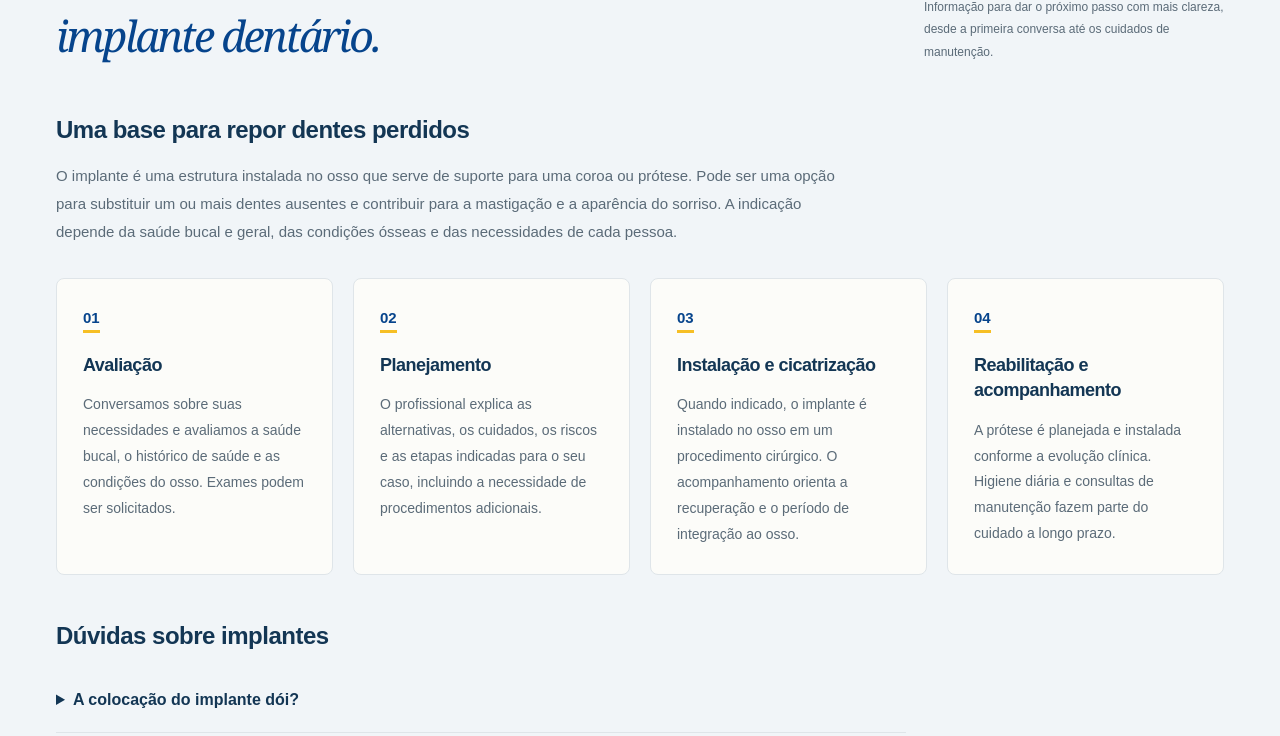
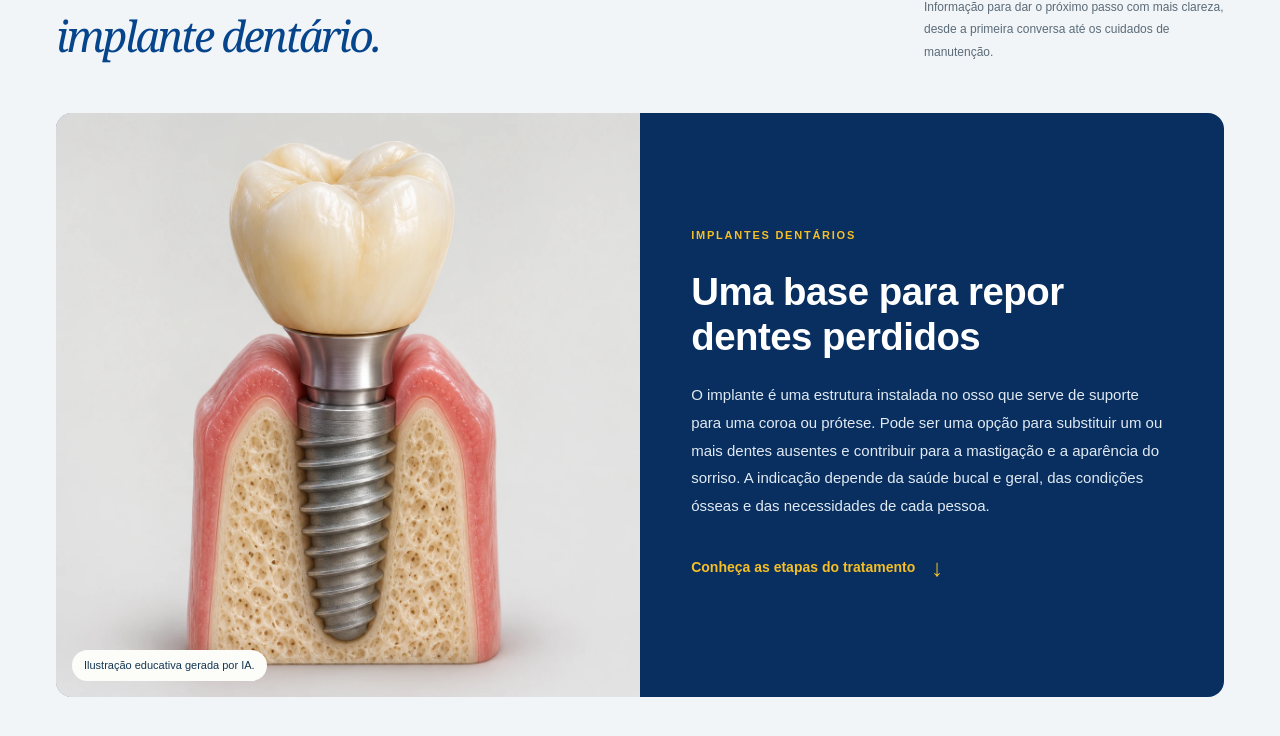
Before and after one commit to 011bigodeee-eng/-Volte-A-Sorrir-Brasil, a Next.js app: page / in a window 1280 px wide. Shown: the part 2689-3425 px from the top of the page. Built offline with nearby package versions, Linux system fonts and the light colour scheme; no server answers.

Commit message:
Highlight implants section with large educational image

```diff
--- a/src/app/globals.css
+++ b/src/app/globals.css
@@ -4296,3 +4296,38 @@ html:not([data-skip-intro="true"]) .hero-photo {
   .implants-steps li { padding: 24px; }
   .implants-appointment .button { width: 100%; font-size: 13px; }
 }
+
+.implants-feature {
+  display: grid;
+  grid-template-columns: 1fr 1fr;
+  align-items: stretch;
+  margin-bottom: 40px;
+  border-radius: 16px;
+  overflow: hidden;
+  background: var(--navy);
+}
+.implants-visual { position: relative; margin: 0; background: #e6e5e0; }
+.implants-visual > img { width: 100%; height: 100%; object-fit: contain; }
+.implants-visual figcaption {
+  position: absolute;
+  bottom: 16px;
+  left: 16px;
+  right: 16px;
+  width: fit-content;
+  padding: 6px 12px;
+  background: var(--paper);
+  color: var(--ink);
+  border-radius: 20px;
+  font-size: 11px;
+}
+.implants-feature .implants-intro { padding: clamp(28px, 4vw, 60px); margin: 0; align-self: center; }
+.implants-feature-label { color: var(--yellow); font-size: 11px; letter-spacing: 0.16em; font-weight: 800; }
+.implants-feature .implants-intro h3 { color: white; font-size: clamp(28px, 3vw, 42px); line-height: 1.18; margin: 22px 0; }
+.implants-feature .implants-intro p { color: #e1eaf2; font-size: 15px; }
+.implants-feature-link { display: inline-flex; align-items: center; gap: 16px; color: var(--yellow); font-size: 14px; font-weight: 700; margin-top: 28px; }
+.implants-feature-link span { font-size: 24px; }
+.implants-feature-link:focus-visible { outline: 2px solid var(--yellow); outline-offset: 5px; }
+@media (max-width: 760px) {
+  .implants-feature { grid-template-columns: 1fr; }
+  .implants-visual { aspect-ratio: 1; }
+}
--- a/src/components/implants.tsx
+++ b/src/components/implants.tsx
@@ -1,4 +1,6 @@
 import { Appointment, Eyebrow } from "./ui";
+import Image from "next/image";
+import { images } from "@/lib/images";
 
 const steps = [
   ["Avaliação", "Conversamos sobre suas necessidades e avaliamos a saúde bucal, o histórico de saúde e as condições do osso. Exames podem ser solicitados."],
@@ -24,11 +26,26 @@ export function Implants() {
           </div>
           <p>Informação para dar o próximo passo com mais clareza, desde a primeira conversa até os cuidados de manutenção.</p>
         </div>
-        <div className="implants-intro">
+        <div className="implants-feature">
+          <figure className="implants-visual">
+            <Image
+              src={images.implantes}
+              alt="Ilustração de um implante dentário em corte, com coroa, conexão e estrutura de suporte no osso"
+              quality={90}
+              placeholder="blur"
+              sizes="(max-width: 760px) 90vw, 45vw"
+              loading="lazy"
+            />
+            <figcaption>Ilustração educativa gerada por IA.</figcaption>
+          </figure>
+          <div className="implants-intro">
+          <span className="implants-feature-label">IMPLANTES DENTÁRIOS</span>
           <h3>Uma base para repor dentes perdidos</h3>
           <p>O implante é uma estrutura instalada no osso que serve de suporte para uma coroa ou prótese. Pode ser uma opção para substituir um ou mais dentes ausentes e contribuir para a mastigação e a aparência do sorriso. A indicação depende da saúde bucal e geral, das condições ósseas e das necessidades de cada pessoa.</p>
+          <a className="implants-feature-link" href="#etapas-implantes">Conheça as etapas do tratamento <span aria-hidden="true">↓</span></a>
+          </div>
         </div>
-        <ol className="implants-steps" aria-label="Etapas do tratamento com implantes">
+        <ol className="implants-steps" id="etapas-implantes" aria-label="Etapas do tratamento com implantes">
           {steps.map(([title, text], index) => (
             <li key={title}>
               <span className="implants-step-number" aria-hidden="true">0{index + 1}</span>
```
